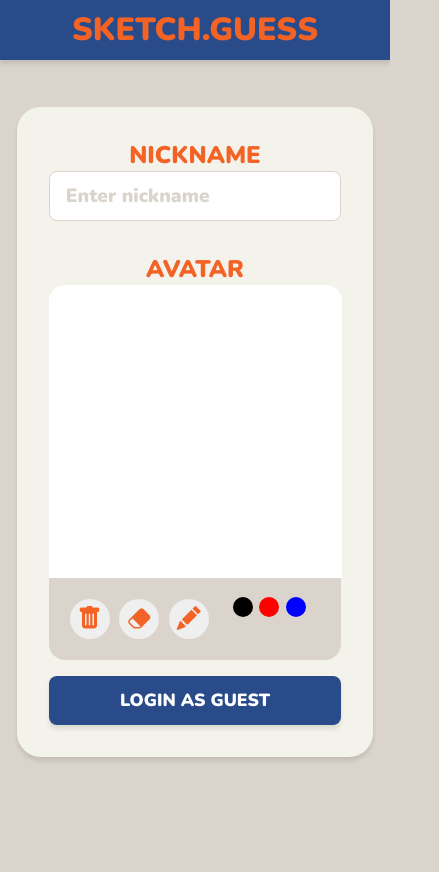
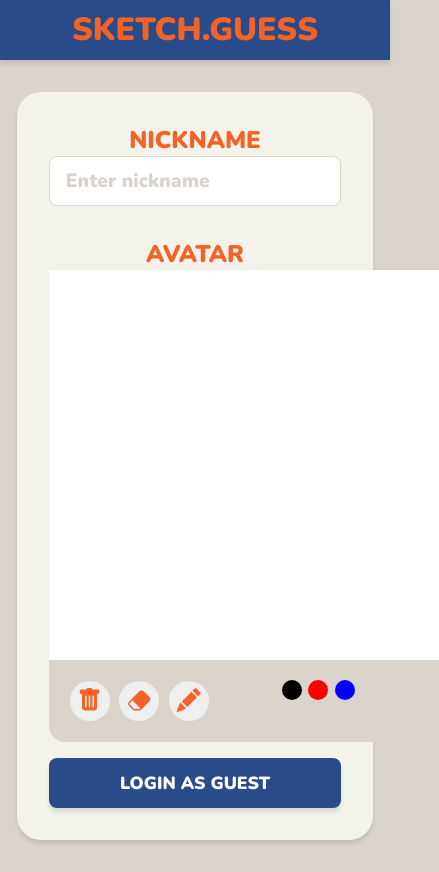
Before and after one commit to 99patricia/Guess-a-Sketch, a React (Create React App) app in the folder client/: page /guestLogin in a window 390 px wide. Shown: the whole page, 439 px wide, since content can reach past the window. Before the commit the page ends 844 px from the top, so only its background shows below. Built offline with nearby package versions, Linux system fonts and the light colour scheme; no server answers.

Commit message:
Style mobile canvas

```diff
--- a/client/src/components/Canvas.jsx
+++ b/client/src/components/Canvas.jsx
@@ -3,6 +3,7 @@ import styled from "styled-components";
 import { socket } from "service/socket";
 
 import { CanvasFooter, CanvasHeader } from "components/Canvas/";
+import { Desktop } from "service/mediaQueries";
 
 const StyledCanvasContainer = styled.div`
     ${(props) =>
@@ -14,18 +15,20 @@ const StyledCanvasContainer = styled.div`
         padding-top: 0.25rem;
         box-shadow: 0px 4px 4px rgba(0, 0, 0, 0.1);
   `}
+
+    ${(props) => !props.isDesktop && `width: 100vw;`}
 `;
 
 const StyledCanvas = styled.canvas`
     background-color: var(--white);
     vertical-align: bottom;
-    border-top-left-radius: 1rem;
-    border-top-right-radius: 1rem;
+    border-radius: ${(props) => (props.isDesktop ? "1rem 1rem 0 0" : "0")};
 `;
 
 const Canvas = React.forwardRef((props, ref) => {
+    const isDesktop = Desktop();
     const canvasRef = ref;
-    const { gameData, isDrawing, word, sendToSocket, timeLeft } = {
+    const { gameData, isDrawing, noContainer, word, sendToSocket, timeLeft } = {
         ...props,
     };
 
@@ -38,17 +41,11 @@ const Canvas = React.forwardRef((props, ref) => {
         const ctx = canvas.getContext("2d");
         const mainWindow = document.querySelector("html");
         const canDraw = isDrawing;
-        const resizeCanvas = gameData === undefined; // resize canvas if not used in game
 
         // Resize canvas
-        if (resizeCanvas) {
-            const canvasParentWidth = canvas.parentElement.clientWidth;
-            canvas.width = canvasParentWidth;
-            canvas.height = canvasParentWidth;
-        } else {
-            canvas.width = 500;
-            canvas.height = 340;
-        }
+        const canvasParentWidth = canvas.parentElement.clientWidth;
+        canvas.width = isDesktop ? "500" : canvasParentWidth;
+        canvas.height = isDesktop ? "340" : canvasParentWidth;
 
         // Stores the initial position of the cursor
         let coord = { x: 0, y: 0 };
@@ -195,7 +192,8 @@ const Canvas = React.forwardRef((props, ref) => {
     return (
         <StyledCanvasContainer
             width={props.width}
-            noContainer={props.noContainer}
+            isDesktop={isDesktop}
+            noContainer={noContainer}
         >
             {sendToSocket && (
                 <CanvasHeader
@@ -205,7 +203,7 @@ const Canvas = React.forwardRef((props, ref) => {
                     word={word}
                 />
             )}
-            <StyledCanvas ref={canvasRef}></StyledCanvas>
+            <StyledCanvas isDesktop={isDesktop} ref={canvasRef}></StyledCanvas>
             <CanvasFooter
                 canvasRef={canvasRef}
                 sendToSocket={sendToSocket}
--- a/client/src/pages/Room.jsx
+++ b/client/src/pages/Room.jsx
@@ -31,6 +31,10 @@ const StyledNavLink = styled.a`
     :active {
         color: var(--primary);
     }
+`;
+
+const TabContainer = styled.div`
+    min-width: 90vw;
 `;
 
 function Room() {
@@ -211,7 +215,7 @@ function Room() {
                             </StyledNavLink>
                         </NavBar>
 
-                        <div>
+                        <TabContainer>
                             {gameOver ? (
                                 <GameOver gameData={gameData} />
                             ) : (
@@ -224,6 +228,7 @@ function Room() {
                                                 host={isHost}
                                             />
                                             <Canvas
+                                                noContainer
                                                 ref={canvasRef}
                                                 gameData={gameData}
                                                 isDrawing={isDrawing}
@@ -256,7 +261,7 @@ function Room() {
                                     username={userData.username}
                                 />
                             </div>
-                        </div>
+                        </TabContainer>
                     </>
                 )}
             </Container>
```
